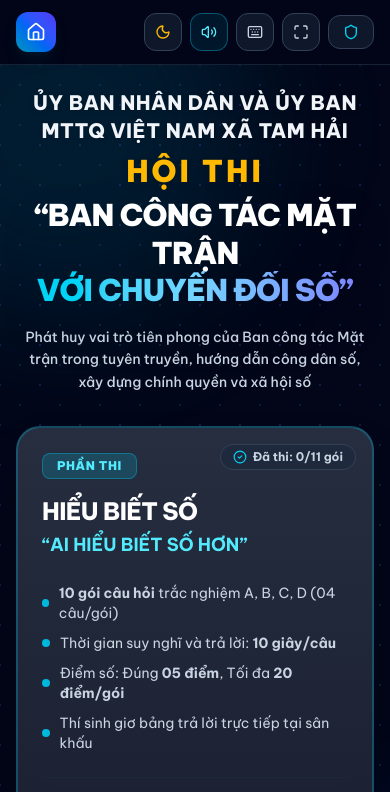
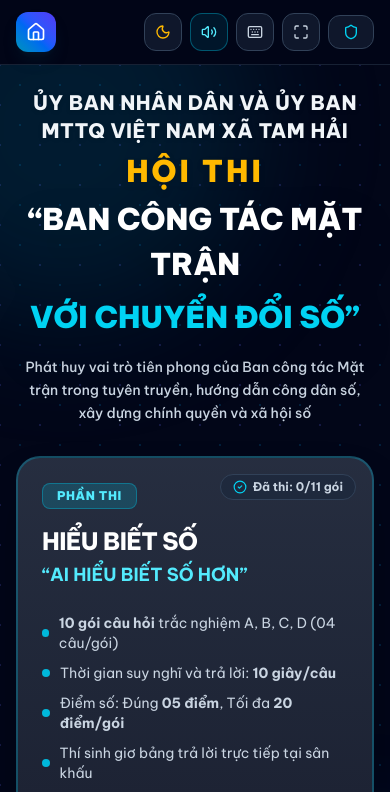
Before and after one commit to huynhanhbk/cdstamhai, a React (Vite) app: page / in a window 390 px wide. Shown: the top 792 px of the page. Built offline with nearby package versions, Linux system fonts and the light colour scheme; no server answers; the database is empty.

Commit message:
style: refactor home view header layout
Update the contest title styling for improved responsiveness and readability on various screen sizes.

```diff
--- a/src/components/home/HomeView.tsx
+++ b/src/components/home/HomeView.tsx
@@ -64,9 +64,11 @@ export const HomeView: React.FC<HomeViewProps> = ({
           HỘI THI
         </div>
 
-        <h1 className="text-3xl sm:text-5xl md:text-6xl lg:text-7xl font-black tracking-tight text-slate-900 dark:text-white leading-tight uppercase drop-shadow-sm dark:drop-shadow-2xl">
-          “BAN CÔNG TÁC MẶT TRẬN <br />
-          <span className="text-transparent bg-clip-text bg-gradient-to-r from-cyan-600 via-sky-600 to-indigo-600 dark:from-cyan-400 dark:via-sky-300 dark:to-indigo-400">
+        <h1 className="text-3xl sm:text-5xl md:text-6xl lg:text-7xl font-black text-slate-900 dark:text-white uppercase drop-shadow-sm dark:drop-shadow-2xl">
+          <span className="block leading-normal">
+            “BAN CÔNG TÁC MẶT TRẬN
+          </span>
+          <span className="block mt-2 sm:mt-3 text-cyan-600 dark:text-cyan-400 leading-normal">
             VỚI CHUYỂN ĐỔI SỐ”
           </span>
         </h1>
```
